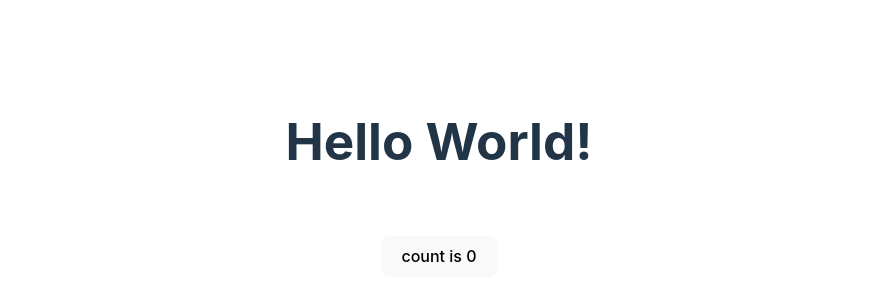
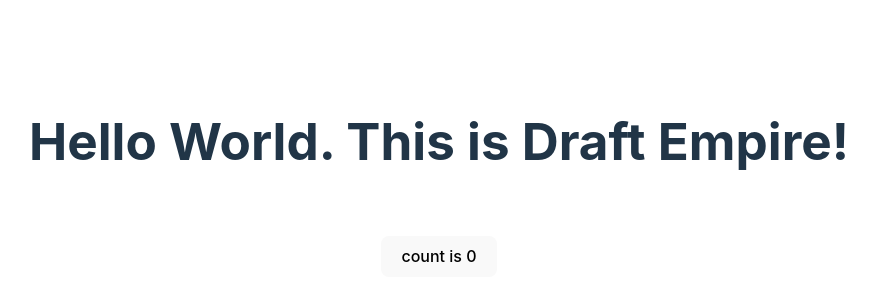
Before and after one commit to Chad-111/496-Project, a React (Vite) app in the folder frontend/: page / in a window 1280 px wide. Shown: the part 198-498 px from the top of the page, without its empty margins (201-1077 px from the left). Built offline with nearby package versions, Linux system fonts and the light colour scheme; no server answers.

Commit message:
Update App.jsx

```diff
--- a/frontend/src/App.jsx
+++ b/frontend/src/App.jsx
@@ -27,7 +27,7 @@
   return (
     <>
       <p></p>
-      <h1>Hello World!</h1>
+      <h1>Hello World. This is Draft Empire!</h1>
       <div className="card">
         <button onClick={() => setCount((count) => count + 1)}>
           count is {count}
```
